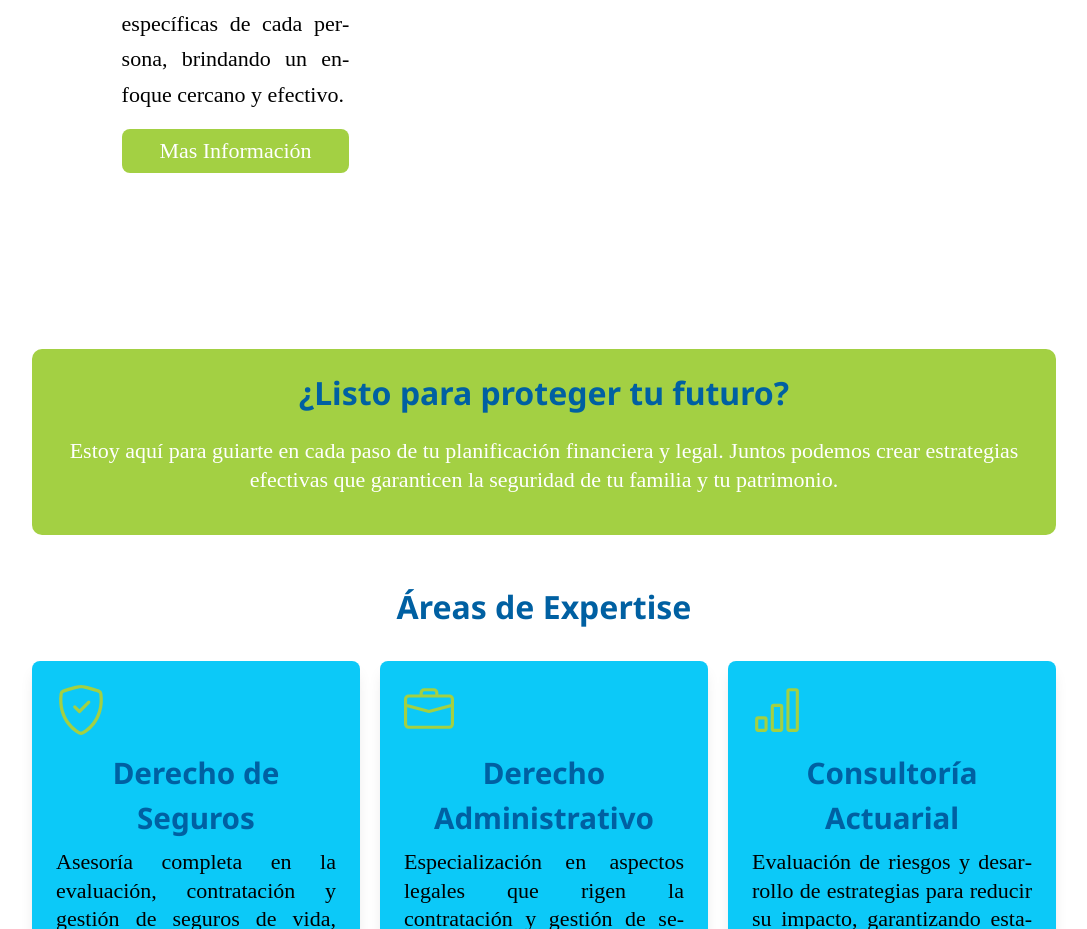
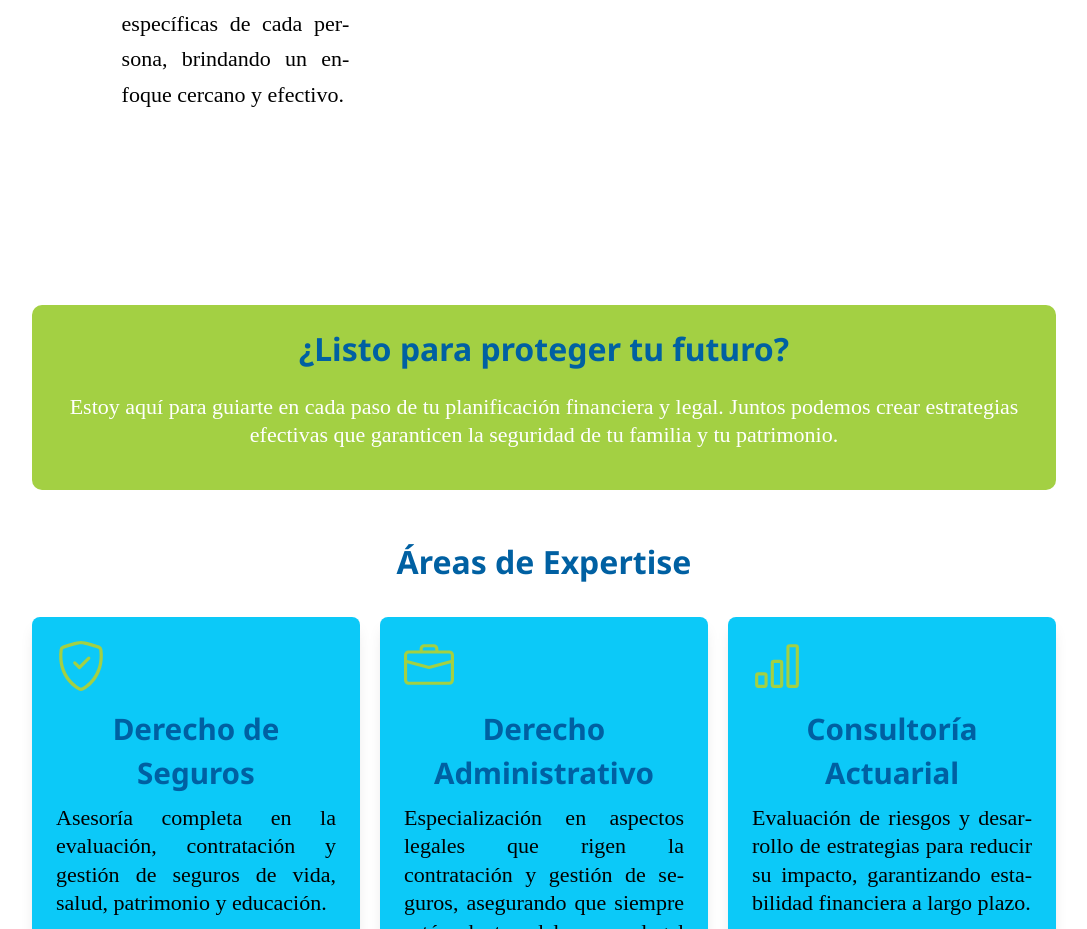
Before and after one commit to JaRafCaPer/web-D, a React (Vite) app: page /about in a window 1280 px wide. Shown: the part 1360-2289 px from the top of the page, without its empty margins (96-1183 px from the left). Built offline with nearby package versions, Linux system fonts and the light colour scheme; what @nextui-org/react would draw is missing.

Commit message:
Modal removal and service card adjustments

```diff
--- a/src/pages/About/About.jsx
+++ b/src/pages/About/About.jsx
@@ -1,7 +1,6 @@
 import React, { useEffect } from "react";
 import AOS from 'aos';
 import 'aos/dist/aos.css';
-import Modal from "../../components/Modal/Modal";
 import ImageCarousel from "../../components/ImageCarousel/ImageCarousel";
 import ExpertiseCards from "../../components/ExpertiseCards/ExpertiseCards";
 import img1 from "../../assets/images/About.png";
@@ -28,10 +27,6 @@ function About() {
           <p className="leading-relaxed mb-4">
             Entiendo que cada situación es única, por lo que adapto mis servicios a las necesidades específicas de cada persona, brindando un enfoque cercano y efectivo.
           </p>
-          <Modal
-            title="Más Sobre Denko Swoboda"
-            content="Mis servicios no solo abarcan la protección financiera y legal, sino que están diseñados para ofrecer tranquilidad. A través de una planificación cuidadosa, puedes estar seguro de que tu bienestar y el de tu familia están en buenas manos."
-          />
         </div>
         <div className="about-image" >
           <img
--- a/src/pages/Home/Home.jsx
+++ b/src/pages/Home/Home.jsx
@@ -71,7 +71,9 @@ function Home() {
           </div>
           <Form className="formulario" />
         </div>
+        <div data-aos="fade-right">
         <ServicesCards />
+        </div>
       </div>
     </>
   );
```
